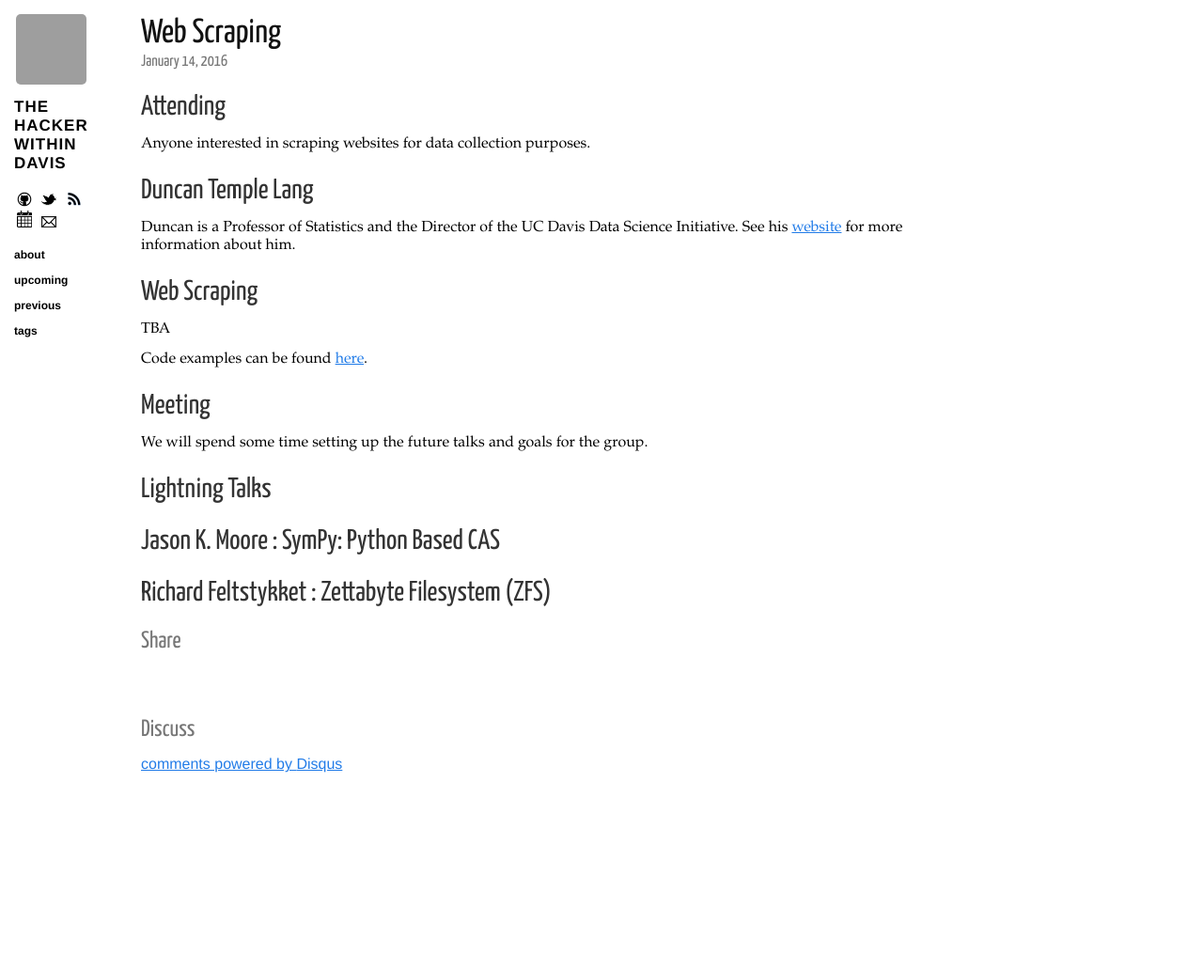
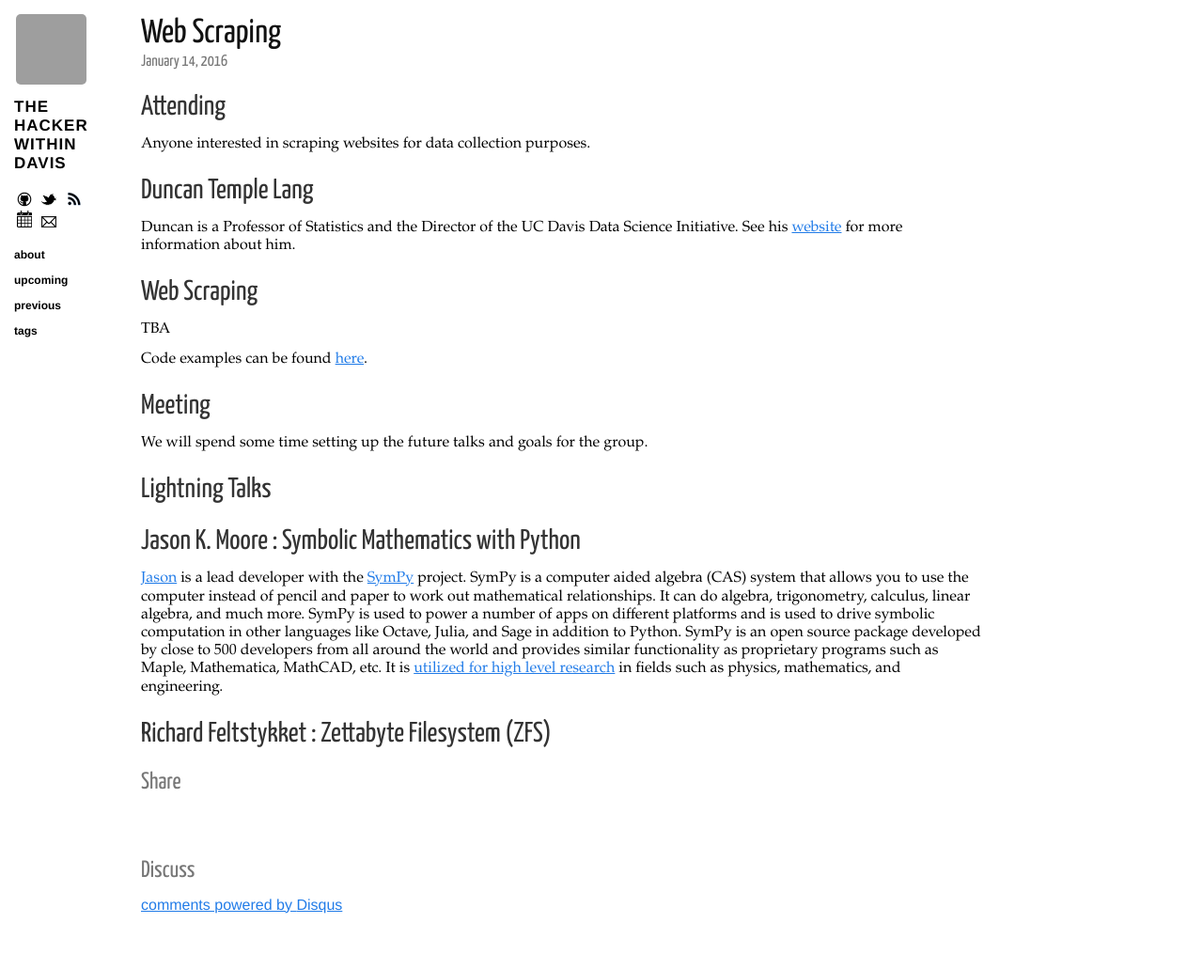
Before and after one commit to thehackerwithin/davis, a Jekyll site: the page built from _posts/2016-01-14-web-scraping.markdown, in a window 1280 px wide. Shown: the whole page at 94% size. Built offline with Jekyll 4.4.1, drawn with Linux system fonts in a browser that asks for light colours; nearby versions of some CDN libraries; Markdown is read by kramdown in place of the engine named in the settings; comment, search, counter and statistics services are not loaded; before the commit the page ends 900 px from its top, so only the background shows below that; grey boxes are pictures that could not be loaded.

Commit message:
Added a more inticing SymPy description.

```diff
--- a/_posts/2016-01-14-web-scraping.markdown
+++ b/_posts/2016-01-14-web-scraping.markdown
@@ -28,7 +28,9 @@
 
 ## Lightning Talks
 
-## Jason K. Moore : SymPy: Python Based CAS
+## Jason K. Moore : Symbolic Mathematics with Python
+
+[Jason](http://moorepants.info) is a lead developer with the [SymPy](http://sympy.org) project. SymPy is a computer aided algebra (CAS) system that allows you to use the computer instead of pencil and paper to work out mathematical relationships. It can do algebra, trigonometry, calculus, linear algebra, and much more. SymPy is used to power a number of apps on different platforms and is used to drive symbolic computation in other languages like Octave, Julia, and Sage in addition to Python. SymPy is an open source package developed by close to 500 developers from all around the world and provides similar functionality as proprietary programs such as Maple, Mathematica, MathCAD, etc. It is [utilized for high level research](http://depsy.org/package/python/sympy) in fields such as physics, mathematics, and engineering.
 
 ## Richard Feltstykket : Zettabyte Filesystem (ZFS)
 
```
